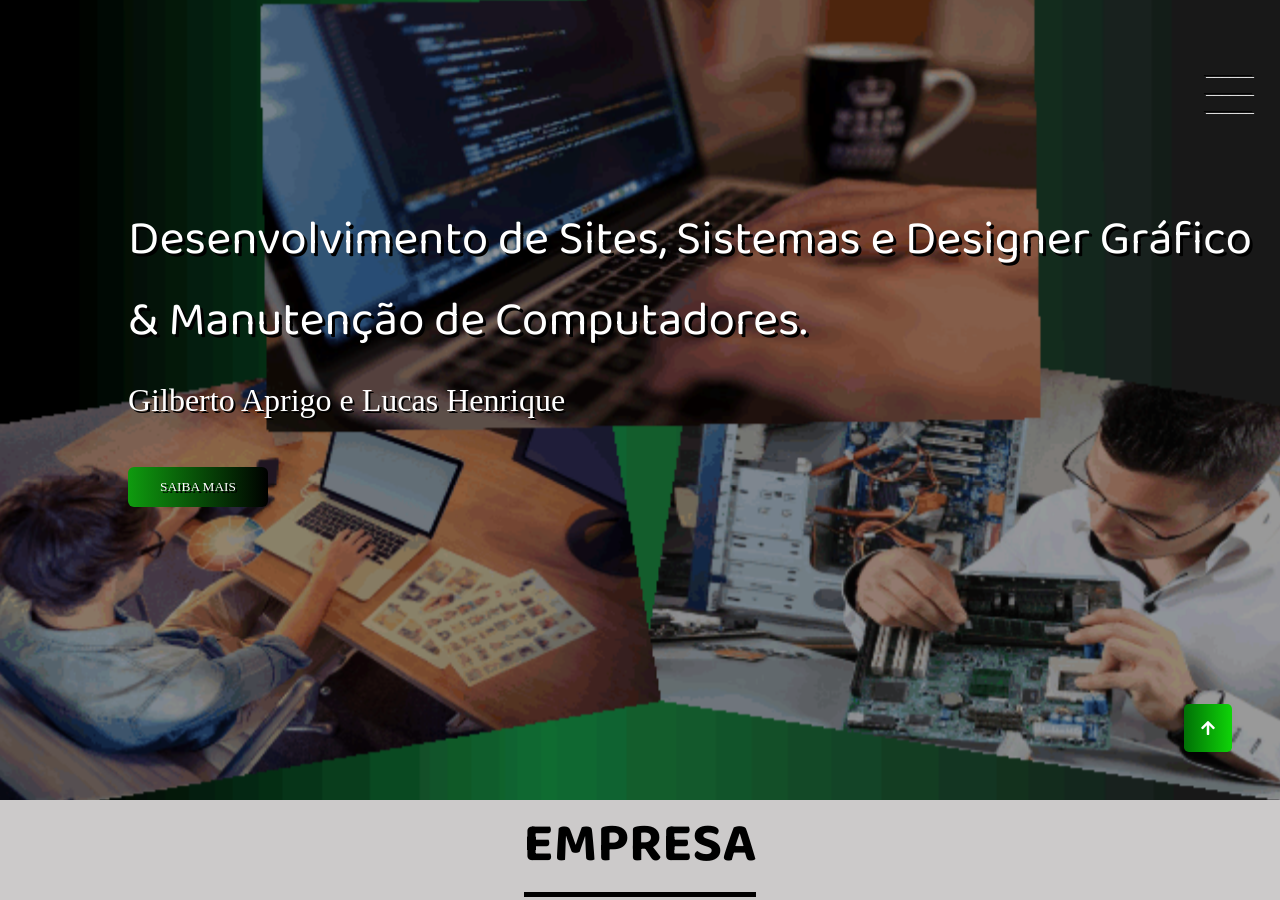
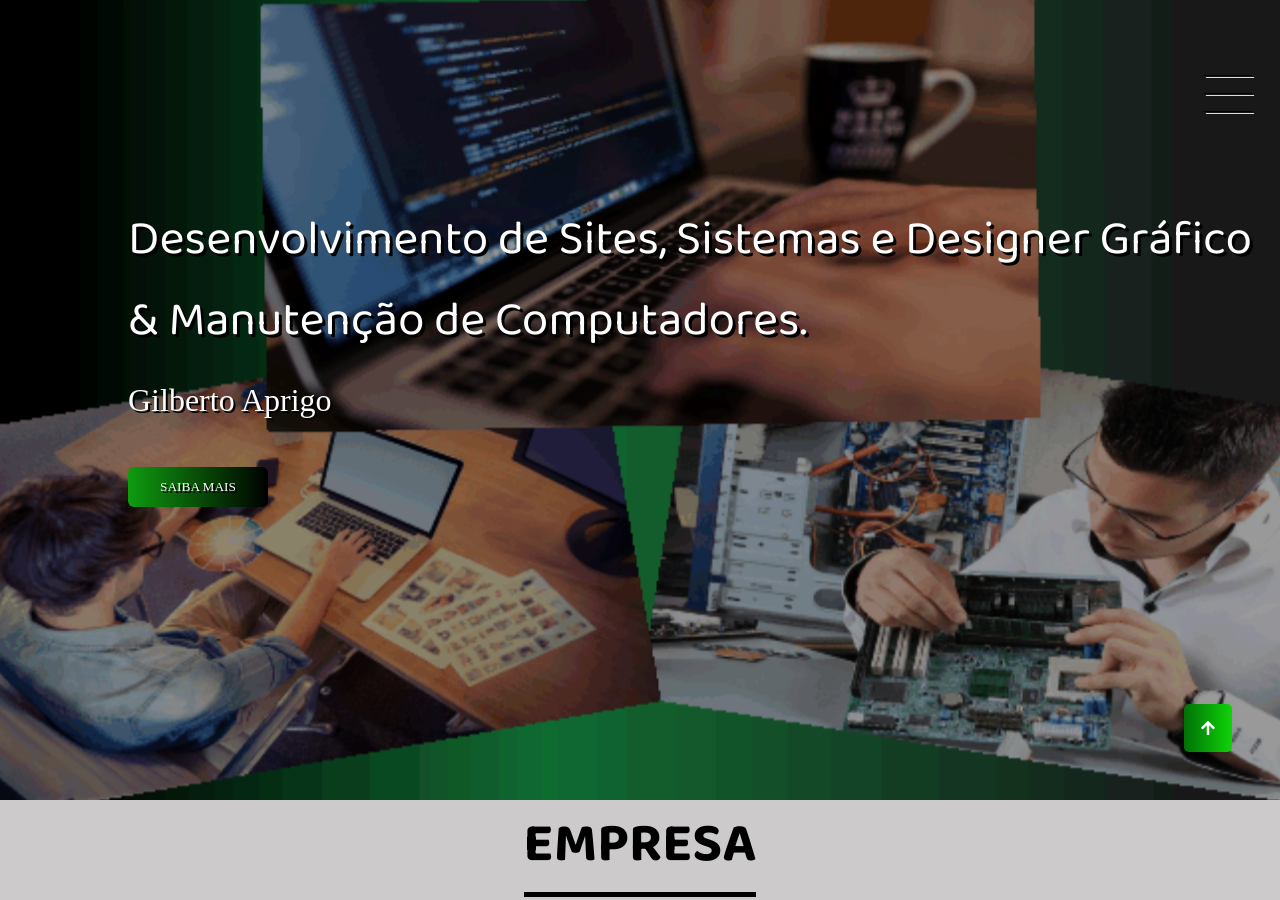
Before and after one commit to aprigio311/furry-pancake, a plain HTML site: page index.html in a window 1280 px wide. Shown: the top 900 px of the page. Drawn offline with Linux system fonts and the light colour scheme.

Commit message:
Update index.html

```diff
--- a/index.html
+++ b/index.html
@@ -28,7 +28,7 @@
             <div class="banner">
                 <h1>Desenvolvimento de Sites, Sistemas e Designer Gráfico <br>
                     & Manutenção de Computadores.</h1>
-                <p>Gilberto Aprigo e Lucas Henrique</p>
+                <p>Gilberto Aprigo</p>
                 <button>Saiba mais</button>
 
             </div>
```
